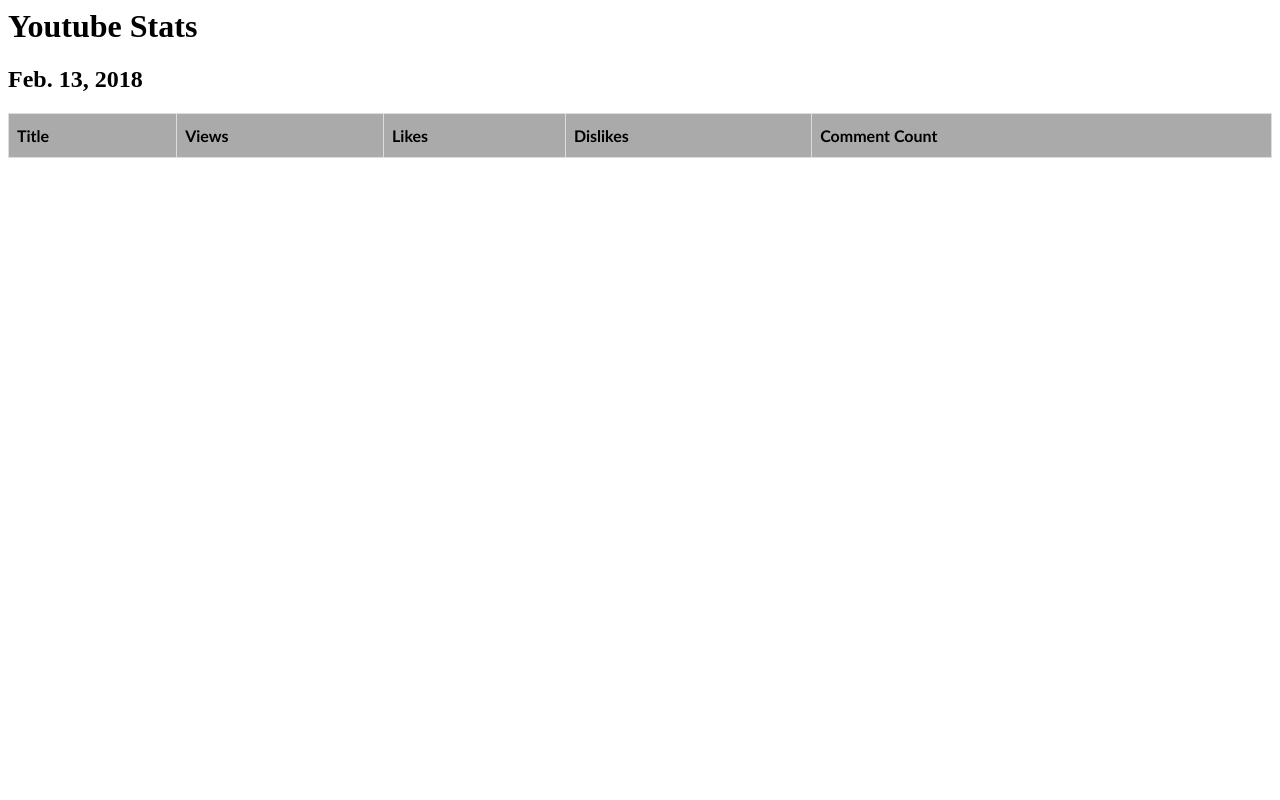
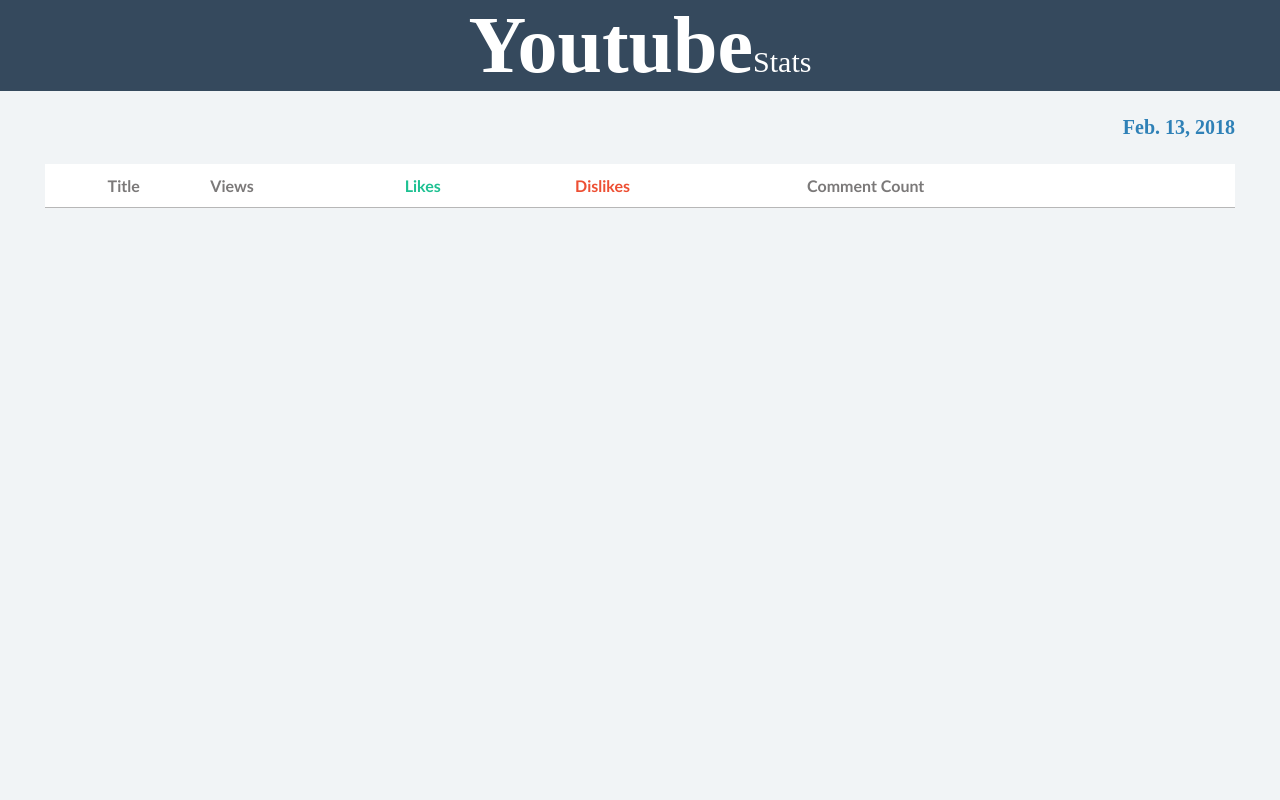
Before and after one commit to EleniFaves/HackathonFall2019, a Django app: page / in a window 1280 px wide. Run offline with Django 3.2, Linux system fonts and the light colour scheme; data that the repository does not hold is empty.

Commit message:
Redesign layout

```diff
--- a/SubscribeToMyChannel/video_stats/templates/video_stats/index.html
+++ b/SubscribeToMyChannel/video_stats/templates/video_stats/index.html
@@ -1,8 +1,9 @@
 <head>
-
-    <meta charset="utf-8">
-    <meta name="viewport" content="width=device-width, intial-scale=1, shrink-to-fit=no">
-
+  <meta charset="utf-8" />
+  <meta
+    name="viewport"
+    content="width=device-width, intial-scale=1, shrink-to-fit=no"
+  />
 </head>
 
 <body>
@@ -13,39 +14,80 @@
       width: 100%;
     }
 
-        #videos td, #videos th {
-        border: 1px solid #ddd;
+    #videos td,
+    #videos th {
+      background: #ffffff;
       padding: 8px;
+      color: black;
     }
     #videos th {
       padding-top: 12px;
       padding-bottom: 12px;
       text-align: left;
-            background-color: #aaa;
-            color:black;
+      color: #7b7979;
+      border-bottom: 1px solid #b7b7b7;
     }
-
+    .title {
+      text-align: center;
+    }
+    .likes {
+      color: #1ec192;
+    }
+    .dislikes {
+      color: #ed4f33;
+    }
+    body {
+      background-color: #f1f4f6;
+      margin: 0;
+    }
+    .header {
+      font-size: 80px;
+      text-align: center;
+      background-color: #35495d;
+      color: white;
+      font-weight: bolder;
+    }
+    .header2 {
+      font-size: 30px;
+      font-weight: normal;
+    }
+    .date {
+      position: relative;
+      text-align: right;
+      font-size: 20px;
+      font-weight: bold;
+      color: #2f81b7;
+      padding: 25px;
+      padding-right: 45px;
+    }
+    .container {
+      margin-left: 45px;
+      margin-right: 45px;
+      margin-bottom: 45px;
+    }
   </style>
 
   <!-- Compiled and minified JavaScript -->
   <script src="https://cdnjs.cloudflare.com/ajax/libs/materialize/1.0.0/js/materialize.min.js"></script>
-    <h1>Youtube Stats</h1>
+  <div class="header">Youtube<span class="header2">Stats</span></div>
+  <div class="date">{{ date }}</div>
 
-    <h2 id="date">{{ date }}</h2>
-
+  <div class="container">
     <table id="videos">
       <tr>
-                <th>Title</th>
+        <th><div class="title">Title</div></th>
         <th>Views</th>
-                <th>Likes</th>
-                <th>Dislikes</th>
+        <th><div class="likes">Likes</div></th>
+        <th><div class="dislikes">Dislikes</div></th>
         <th>Comment Count</th>
       </tr>
 
       <tbody>
         {% for video in videos %}
         <tr>
-                    <td>{{ video.title }}</td>
+          <td>
+            <div class="titleContainer">{{ video.title }}</div>
+          </td>
           <td>{{ video.views }}</td>
           <td>{{ video.likes }}</td>
           <td>{{ video.dislikes }}</td>
@@ -54,10 +96,7 @@
         {% endfor %}
       </tbody>
     </table>
+  </div>
 
-    <script>
-
-    </script>
-
-
+  <script></script>
 </body>
```
Lines whose indentation alone changed are shown as unchanged.
